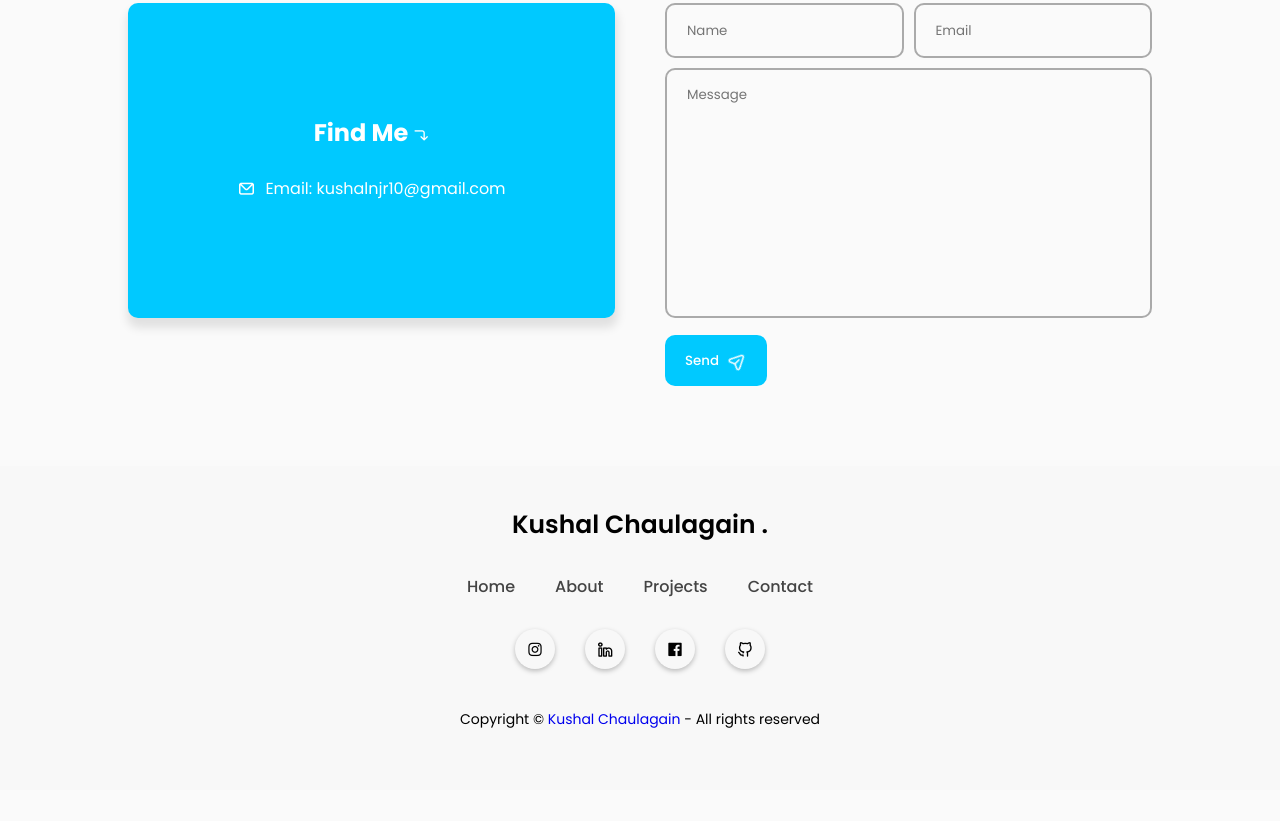
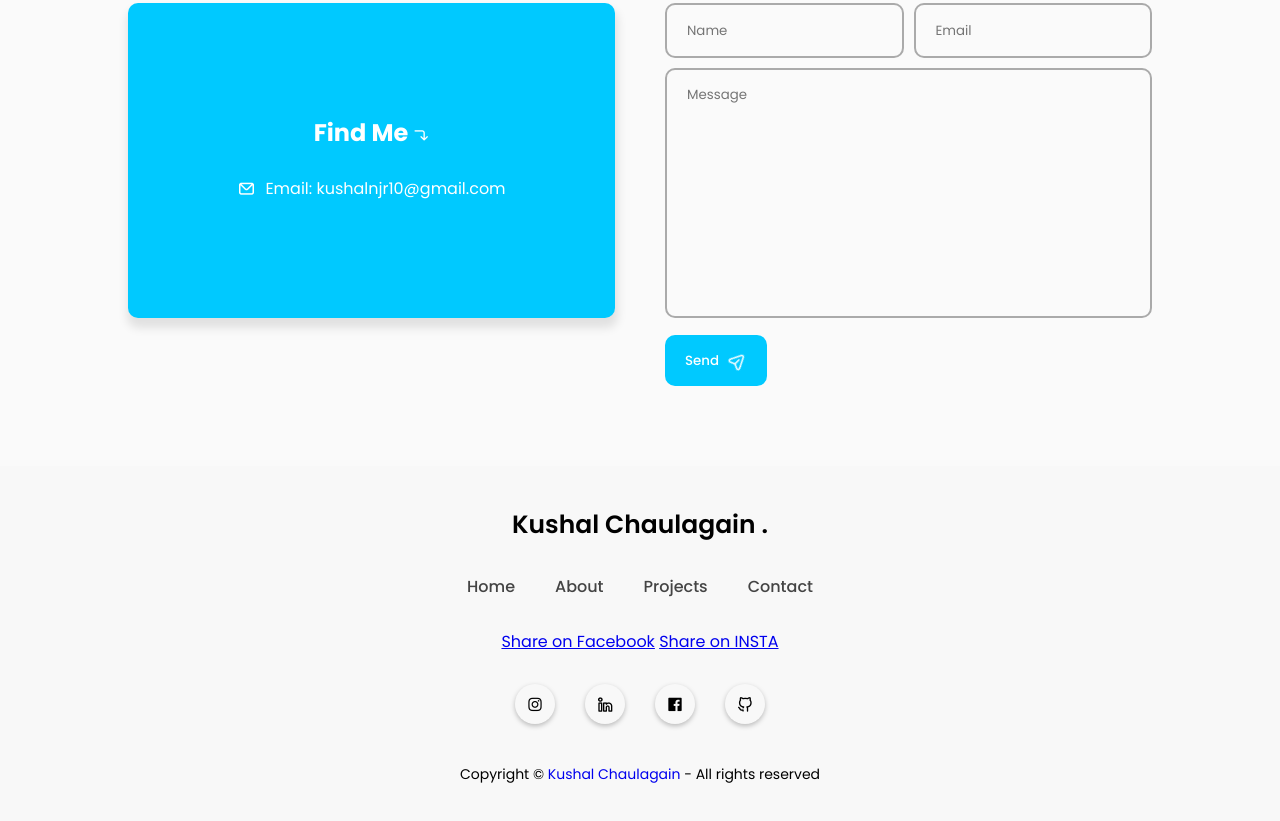
Before and after one commit to geekKXL/KXL, a plain HTML site: page index.html in a window 1280 px wide. Shown: the part 2087-2908 px from the top of the page. Before the commit the page ends 2877 px from the top, so only its background shows below. Drawn offline with nearby package versions, Linux system fonts and the light colour scheme; a script that the page names is missing.

Commit message:
Update index.html

```diff
--- a/index.html
+++ b/index.html
@@ -231,6 +231,11 @@
                 </li>
             </ul>
         </div>
+        <div class="share-buttons">
+    <a href="https://www.facebook.com/sharer/sharer.php?u=https://www.facebook.com/kushal.chaulagain.3/" target=" ">Share on Facebook</a>
+            <a href="https://www.instagramk.com/sharer/sharer.php?u=https://www.instagram.com/kushal_isokay/.3/" target=" ">Share on INSTA</a>
+
+</div>
         <div class="footer-social-icons">
             <div class="icon"><i class="uil uil-instagram"></i></div>
             <div class="icon"><i class="uil uil-linkedin-alt"></i></div>
```
